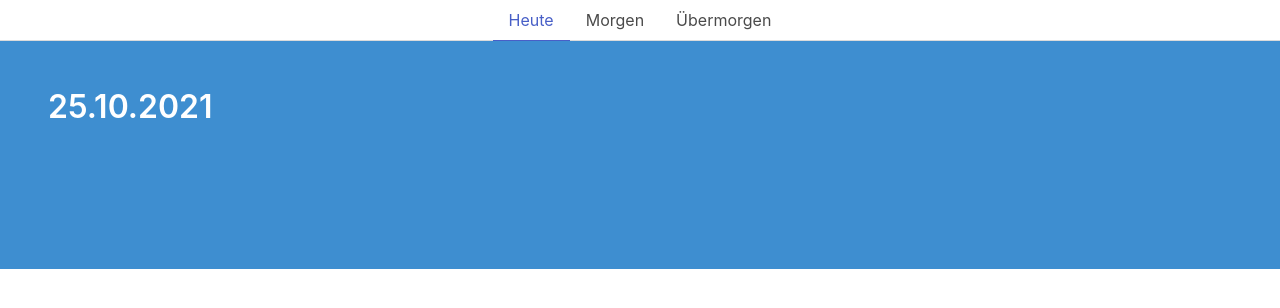
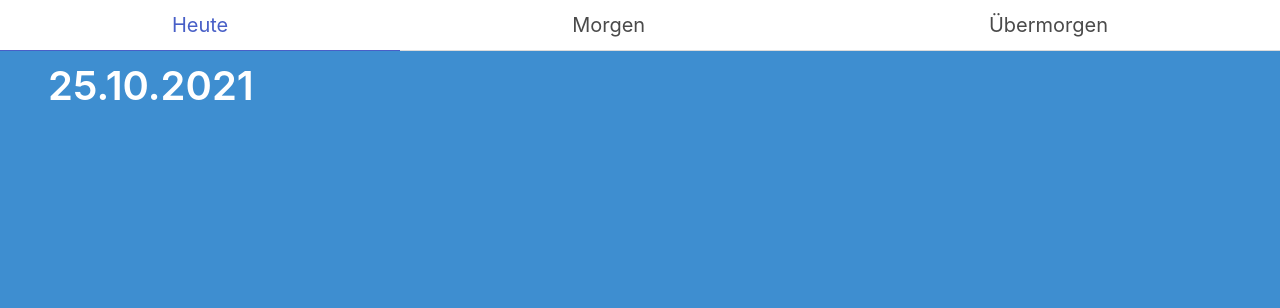
Before and after one commit to Lela810/GIBZMensa, a browser extension: page GIBZMensaMenu/app/src/main/assets/index.html in a window 1280 px wide. Drawn offline with nearby package versions, Linux system fonts and the light colour scheme; no server answers.

Commit message:
Changed styling

```diff
--- a/GIBZMensaMenu/app/src/main/assets/index.html
+++ b/GIBZMensaMenu/app/src/main/assets/index.html
@@ -21,16 +21,16 @@
 
 <body>
     <section>
-        <div id="tabs" class="tabs is-centered mb-0">
+        <div id="tabs" class="tabs is-centered is-medium is-fullwidth mb-0">
             <ul>
                 <li id="heute"><a>Heute</a></li>
                 <li id="morgen"><a>Morgen</a></li>
                 <li id="übermorgen"><a>Übermorgen</a></li>
             </ul>
         </div>
-        <div class="hero-body hero is-info">
-            <p class="title" id="date"></p>
-            <div id="menu" class="is-4">
+        <div class="hero-body hero is-info pt-3">
+            <p class="title is-2" id="date"></p>
+            <div id="menu" class="subtitle">
                 <p id="error"></p>
                 <p id="Tagesmenü"></p>
                 &nbsp;
@@ -41,6 +41,7 @@
                 <p id="Topping des Tages"></p>
             </div>
         </div>
+        <div class="hero-body hero is-info is-fullheight"></div>
     </section>
 
 
```
